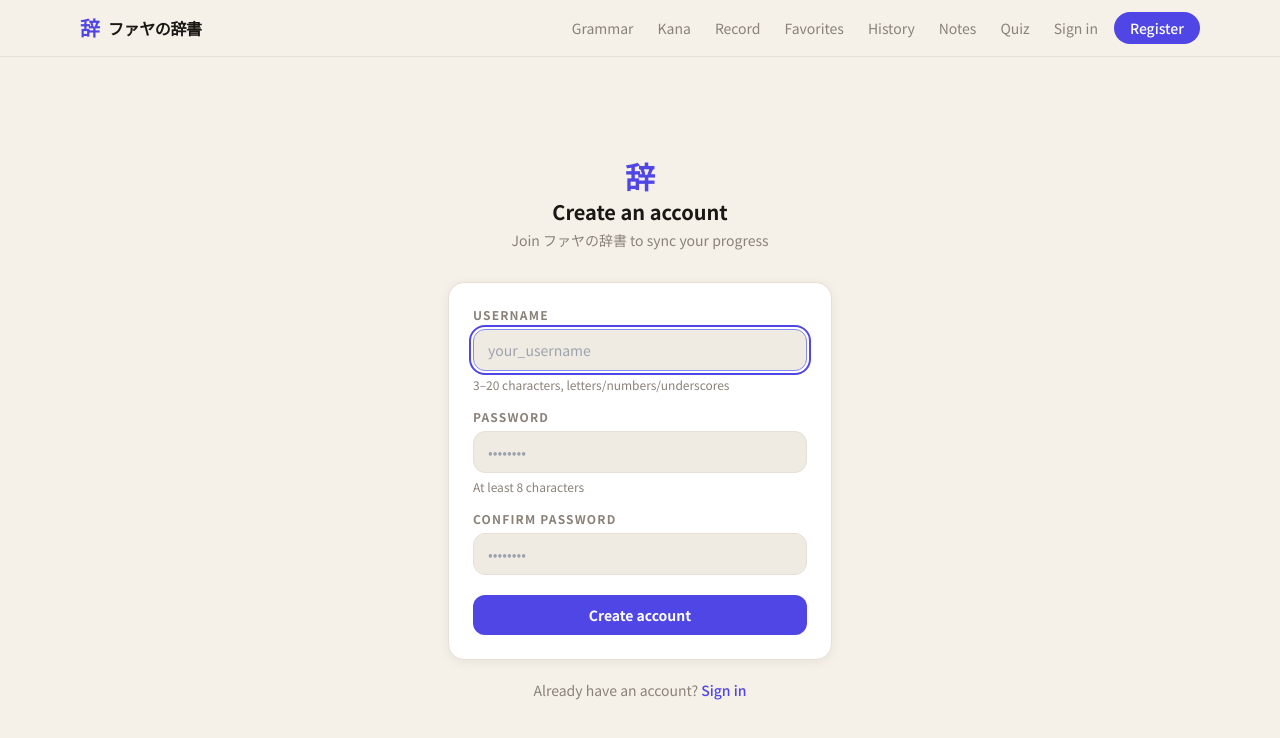
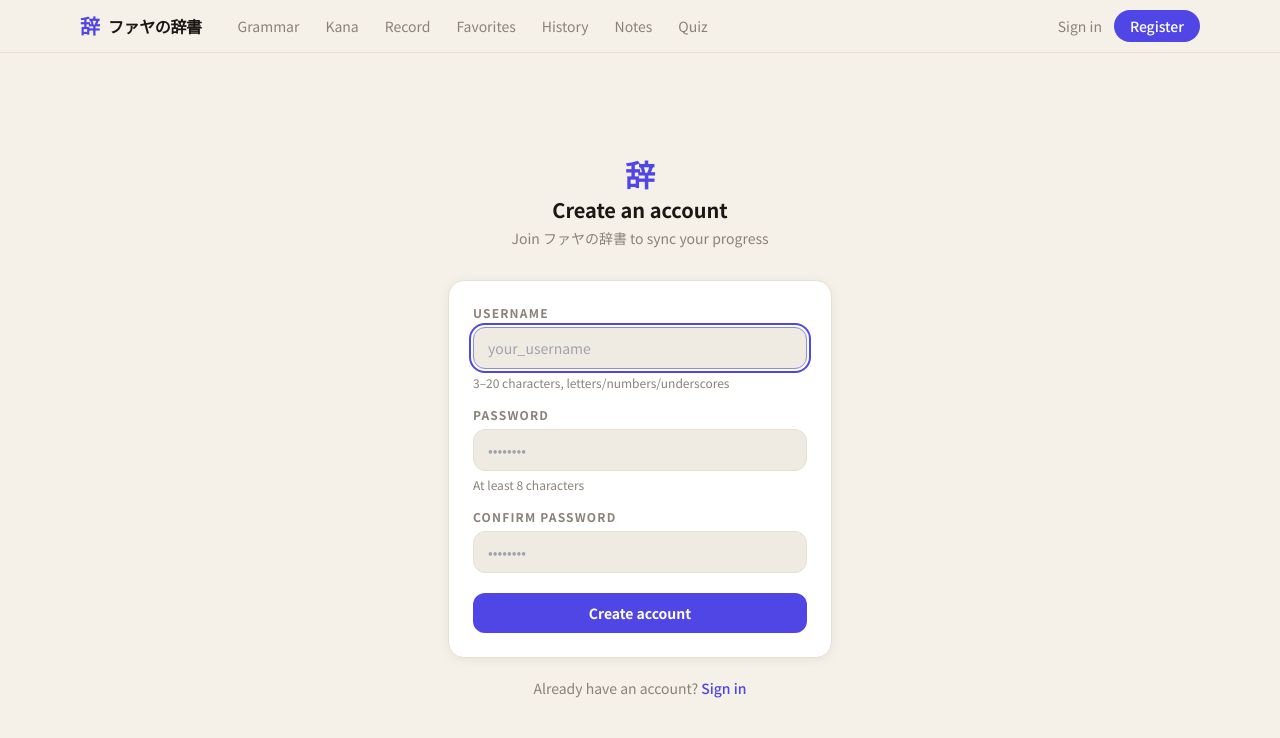
Before and after one commit to fadiyaha30/jp-dict, a Next.js app: page /register in a window 1280 px wide. Shown: the top 738 px of the page. Built offline with nearby package versions, Linux system fonts and the light colour scheme; no server answers.

Commit message:
Redesign navbar with active pill indicators and user dropdown
Move sign out into a dropdown triggered by the username button;
replace plain color-only active state with pill background highlights.

```diff
--- a/components/LogoutButton.tsx
+++ /dev/null
@@ -1,15 +0,0 @@
-"use client";
-
-import { signOut } from "next-auth/react";
-
-export default function LogoutButton() {
-  return (
-    <button
-      onClick={() => signOut({ callbackUrl: "/" })}
-      className="text-sm transition-colors"
-      style={{ color: "var(--muted)" }}
-    >
-      Sign out
-    </button>
-  );
-}
--- a/components/NavbarClient.tsx
+++ b/components/NavbarClient.tsx
@@ -2,20 +2,33 @@
 
 import Link from "next/link";
 import { usePathname } from "next/navigation";
-import LogoutButton from "./LogoutButton";
+import { signOut } from "next-auth/react";
+import { useState, useRef, useEffect } from "react";
+
+const NAV_LINKS = [
+  { href: "/grammar", label: "Grammar" },
+  { href: "/kana", label: "Kana" },
+  { href: "/record", label: "Record" },
+  { href: "/favorites", label: "Favorites" },
+  { href: "/history", label: "History" },
+  { href: "/notes", label: "Notes" },
+  { href: "/quiz", label: "Quiz" },
+];
 
 export default function NavbarClient({ username }: { username: string | null }) {
   const pathname = usePathname();
+  const [menuOpen, setMenuOpen] = useState(false);
+  const menuRef = useRef<HTMLDivElement>(null);
 
-  const link = (href: string, label: string) => (
-    <Link
-      href={href}
-      className="text-sm transition-colors"
-      style={{ color: pathname === href ? "var(--accent)" : "var(--muted)" }}
-    >
-      {label}
-    </Link>
-  );
+  useEffect(() => {
+    function handleClickOutside(e: MouseEvent) {
+      if (menuRef.current && !menuRef.current.contains(e.target as Node)) {
+        setMenuOpen(false);
+      }
+    }
+    document.addEventListener("mousedown", handleClickOutside);
+    return () => document.removeEventListener("mousedown", handleClickOutside);
+  }, []);
 
   return (
     <header
@@ -27,34 +40,93 @@ export default function NavbarClient({ username }: { username: string | null })
         borderColor: "var(--border)",
       }}
     >
-      <div className="max-w-6xl mx-auto px-4 py-3 flex justify-between items-center">
-        <Link href="/" className="flex items-center gap-2 no-underline">
+      <div className="max-w-6xl mx-auto px-4 py-2.5 flex items-center gap-6">
+        <Link href="/" className="flex items-center gap-2 no-underline shrink-0">
           <span className="jp-text text-xl font-black" style={{ color: "var(--accent)" }}>辞</span>
           <span className="font-bold text-base tracking-tight" style={{ color: "var(--text)" }}>ファヤの辞書</span>
         </Link>
 
-        <nav className="flex items-center gap-6">
-          {link("/grammar", "Grammar")}
-          {link("/kana", "Kana")}
-          {link("/record", "Record")}
-          {link("/favorites", "Favorites")}
-          {link("/history", "History")}
-          {link("/notes", "Notes")}
-          {link("/quiz", "Quiz")}
+        <nav className="flex items-center gap-0.5 flex-1">
+          {NAV_LINKS.map(({ href, label }) => {
+            const active = pathname === href;
+            return (
+              <Link
+                key={href}
+                href={href}
+                className="text-sm px-3 py-1.5 rounded-md transition-all"
+                style={{
+                  color: active ? "var(--accent)" : "var(--muted)",
+                  background: active ? "var(--accent-pale)" : "transparent",
+                  fontWeight: active ? 500 : 400,
+                }}
+              >
+                {label}
+              </Link>
+            );
+          })}
+        </nav>
 
+        <div className="shrink-0">
           {username ? (
-            <div className="flex items-center gap-3">
-              <span
-                className="text-xs px-3 py-1 rounded-full font-medium"
-                style={{ background: "var(--accent-pale)", color: "var(--accent)", border: "1px solid #c7d2fe" }}
+            <div className="relative" ref={menuRef}>
+              <button
+                onClick={() => setMenuOpen((v) => !v)}
+                className="flex items-center gap-2 px-2.5 py-1.5 rounded-full transition-all"
+                style={{
+                  border: "1px solid var(--border)",
+                  background: menuOpen ? "var(--accent-pale)" : "transparent",
+                }}
               >
-                {username}
-              </span>
-              <LogoutButton />
+                <span
+                  className="w-5 h-5 rounded-full flex items-center justify-center text-xs font-bold shrink-0"
+                  style={{ background: "var(--accent)", color: "white" }}
+                >
+                  {username[0].toUpperCase()}
+                </span>
+                <span className="text-sm font-medium" style={{ color: "var(--text)" }}>
+                  {username}
+                </span>
+                <svg
+                  width="10"
+                  height="10"
+                  viewBox="0 0 10 10"
+                  fill="none"
+                  style={{
+                    color: "var(--muted)",
+                    transform: menuOpen ? "rotate(180deg)" : "rotate(0deg)",
+                    transition: "transform 0.15s ease",
+                  }}
+                >
+                  <path d="M2 3.5l3 3 3-3" stroke="currentColor" strokeWidth="1.5" strokeLinecap="round" strokeLinejoin="round" />
+                </svg>
+              </button>
+
+              {menuOpen && (
+                <div
+                  className="absolute right-0 mt-1.5 w-36 rounded-lg overflow-hidden shadow-md"
+                  style={{ background: "var(--bg)", border: "1px solid var(--border)", top: "100%" }}
+                >
+                  <button
+                    onClick={() => signOut({ callbackUrl: "/" })}
+                    className="w-full text-left px-4 py-2.5 text-sm transition-colors"
+                    style={{ color: "var(--muted)" }}
+                    onMouseEnter={(e) => (e.currentTarget.style.color = "#ef4444")}
+                    onMouseLeave={(e) => (e.currentTarget.style.color = "var(--muted)")}
+                  >
+                    Sign out
+                  </button>
+                </div>
+              )}
             </div>
           ) : (
-            <div className="flex items-center gap-4">
-              {link("/login", "Sign in")}
+            <div className="flex items-center gap-3">
+              <Link
+                href="/login"
+                className="text-sm transition-colors"
+                style={{ color: pathname === "/login" ? "var(--accent)" : "var(--muted)" }}
+              >
+                Sign in
+              </Link>
               <Link
                 href="/register"
                 className="text-sm px-4 py-1.5 rounded-full font-medium transition-all hover:opacity-90"
@@ -64,7 +136,7 @@ export default function NavbarClient({ username }: { username: string | null })
               </Link>
             </div>
           )}
-        </nav>
+        </div>
       </div>
     </header>
   );
```
Also changed, not shown: 1 other file (tests, documents, lock files or other folders).
